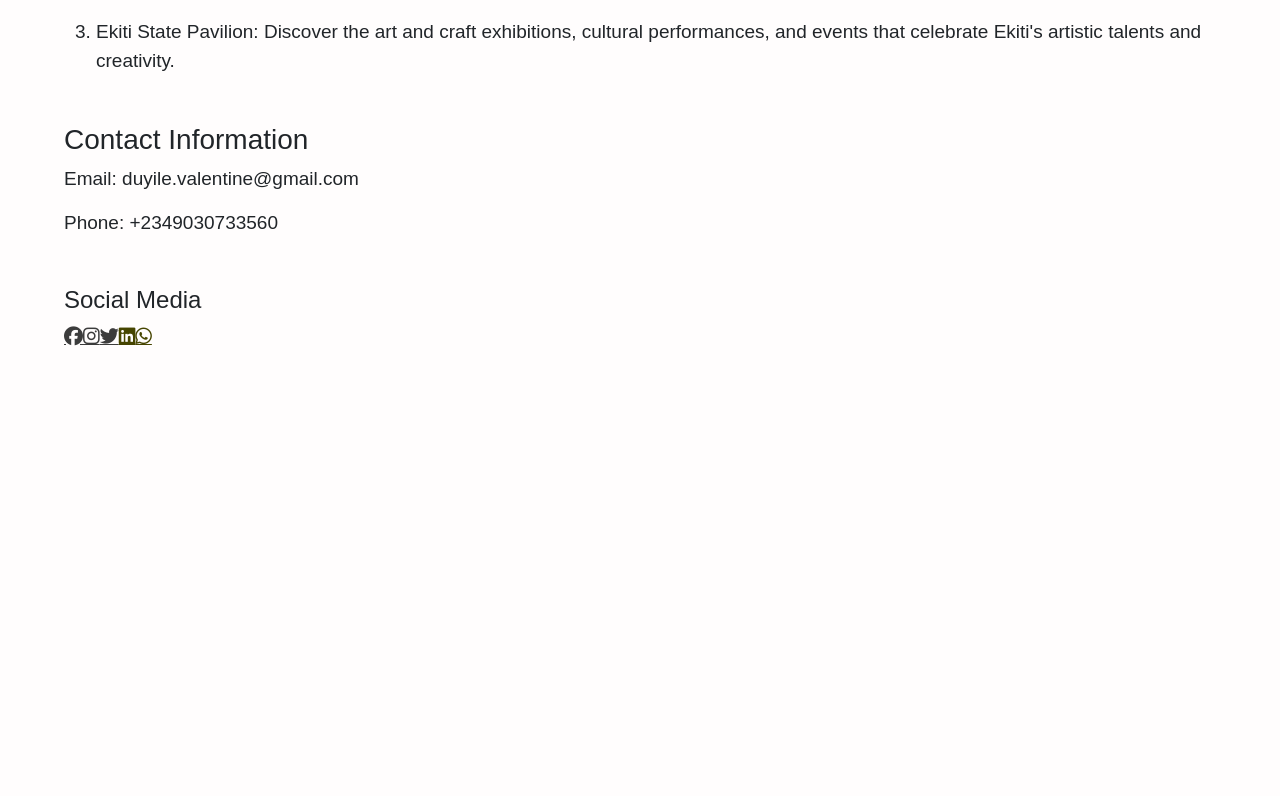
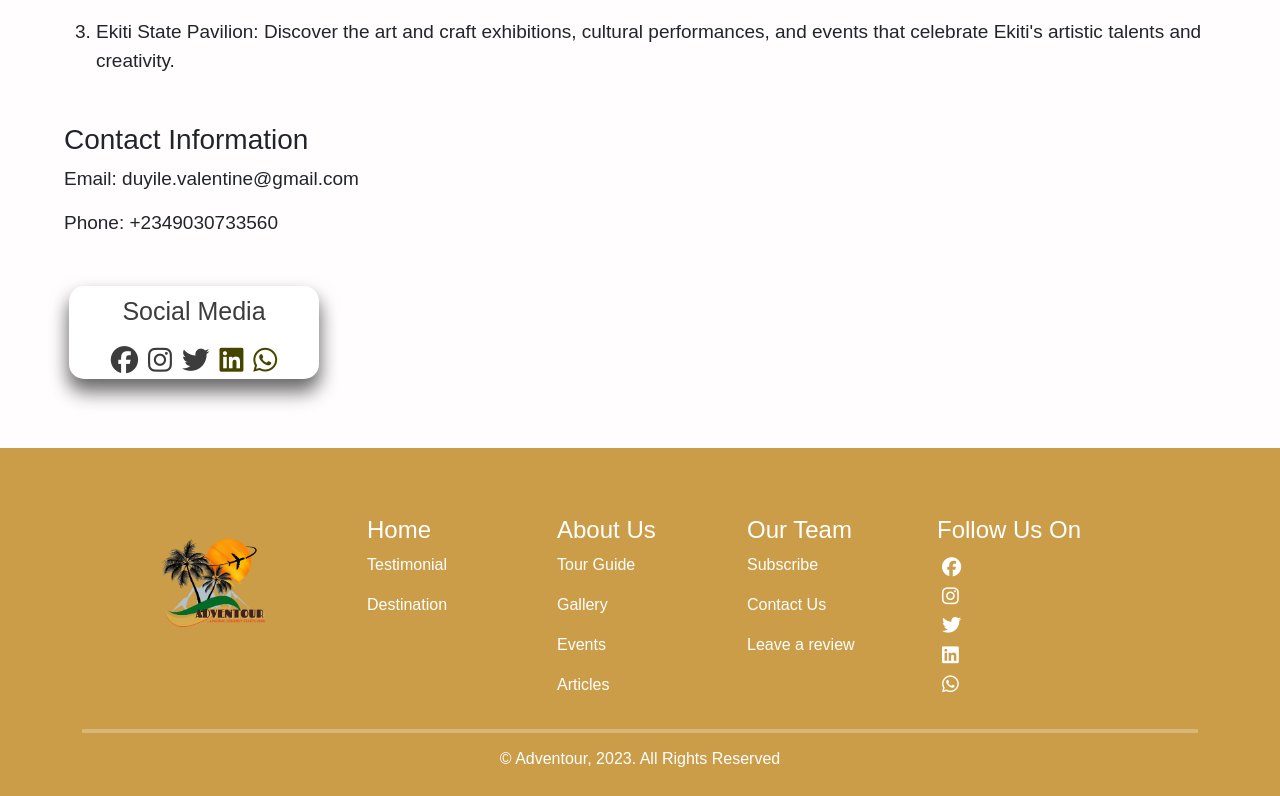
Before and after one commit to Portable-ewaade/adventour, a React (Create React App) app: page /valentine in a window 1280 px wide. Shown: the part 1747-2543 px from the top of the page. Before the commit the page ends 2162 px from the top, so only its background shows below. Built offline with nearby package versions, Linux system fonts and the light colour scheme.

Commit message:
design updated

```diff
--- a/src/App.js
+++ b/src/App.js
@@ -1,6 +1,6 @@
 import './App.css';
 import Navbar from './components/Navbar';
-// import Footer from './components/Footer/Footer';
+import Footer from './components/Footer/Footer';
 import Explore from './pages/Explore';
 import Home from './pages/Home';
 import { BrowserRouter as Router, Routes, Route } from 'react-router-dom';
@@ -37,6 +37,14 @@ function App() {
             <Route path="/ikogosi" element={<IkogosiExplore />} />
             <Route path="/fajuyi" element={<FajuyiExplore />} />
             <Route path='/tour' element={<TourGuide />} />
+            <Route path='/gallery' element={<Gallery />} />
+            <Route path='/arinta' element={<Arinta />} />
+            <Route path='/esacave' element={<EsaCave />} />
+            <Route path='/erinyonigb' element={<ErinAyonigba />} />
+            <Route path='/olosuntahill' element={<OlosuntaHill />} />
+            <Route path='/orolehills' element={<OroleHills />} />
+            <Route path='/babalola' element={<Babalola />} />
+            <Route path='/erodam' element={<EroDam />} />
             <Route path='/vreview' element={<Review />} />
             <Route path='/aboutus' element={<AboutUs/>}/>
             <Route path='/racheal' element={<TourRacheal/>}/>
@@ -47,7 +55,7 @@ function App() {
             <Route path='/valentine' element={<TourValentine/>}/>
           </Routes>
         </div>
-        {/* <Footer /> */}
+        <Footer />
       </div>
     </Router>
   );
--- a/src/components/Footer/Footer.jsx
+++ b/src/components/Footer/Footer.jsx
@@ -1,61 +1,8 @@
-// import React from 'react'
-// import "./Footer.css";
+import React from 'react'
+import "./Footer.css";
 
 const Footer = () => {
   return (
-    // <section>
-    //     <div className='container-fluid footer'>
-    //         <div className="container">
-    //             <div className="row">
-    //                 <div className="col-3 col-sm-2">
-    //                     <img src="../../../assets/adventour.png" className='img-fluid' alt="logo" />
-    //                 </div>
-    //             <div className='col-6 mt-5'>
-    //                     <div className='col-md-2 menu text-white'>
-    //                         <h4><a href="#" className='nav-link'>Home</a></h4>
-
-    //                         <p className="li2t"><a href="/" className='nav-link'>Testimonial</a></p>
-    //                         <p><a href="/"className='nav-link'>Destination</a></p>
-
-    //                     </div>
-    //                     <div className='col-md-2 menu text-white'>
-    //                         <h4><a href="#" className='nav-link'>About Us</a></h4>
-
-    //                         <p><a href="/tour" className='nav-link'>Tour Guide</a></p>
-    //                         <p><a href="#" className='nav-link'>Gallery</a></p>
-    //                         <p className="li2t"><a href="#" className='nav-link'>Events</a></p>
-    //                         <p><a href="#"className='nav-link'>Articles</a></p>
-    //                     </div>
-    //                     <div class="w-100 d-none d-block"></div>
-    //                     <div className='col-md-2 menu text-white'>
-    //                         <h4><a href="#" className='nav-link'>Our Team</a></h4>
-    //                         <p className="li2t"><a href="#" className='nav-link'>Subscribe</a></p>
-    //                         <p><a href="#" className='nav-link'>Contact Us</a></p>
-    //                         <p><a href="/vreview" className='nav-link'>Leave a review</a></p>
-    //                     </div>
-    //                     <div className='col-md-2'>
-    //                         <h4><a href="#" className='nav-link text-white'>Follow Us On</a></h4>
-    //                     <div className="socialmedias">
-    //                         <a href="/" className="fa-brands fa-facebook" style={{color: '#fff'}}></a>
-    //                         <a href="/" className="fa-brands fa-instagram" style={{color: '#fff'}}></a>
-    //                         <a href="/" className="fa-brands fa-twitter" style={{color: '#fff'}}></a>
-    //                         <a href="/" className="fa-brands fa-linkedin" style={{color: '#fff'}}></a>
-    //                         <a href="/" className="fa-brands fa-whatsapp" style={{color: '#fff'}}></a>
-    //                     </div>
-    //                 </div>
-    //             </div>
-    //             <div>
-    //                 <hr class="border border-white border-2 "></hr>
-    //                 <h6 className='rightreserved'>&copy; Adventour, 2023. All Rights Reserved</h6>
-    //             </div>
-    //         </div>
-
-    //         </div>
-    //     </div>
-    // </section>
-
-
-
     <section>
         <div className='container-fluid footer'>
             <div className='container'>
@@ -66,17 +13,17 @@ const Footer = () => {
                     <div className='col-6 col-md-2 menu text-white'>
                         <h4><a href="#" className='nav-link'>Home</a></h4>
 
-//                             <p><a href="/" className='nav-link'>Testimonial</a></p>
-//                             <p><a href="/"className='nav-link'>Destination</a></p>
+                        <p><a href="/" className='nav-link'>Testimonial</a></p>
+                        <p><a href="/"className='nav-link'>Destination</a></p>
 
-//                     </div>
-//                     <div className='col-6 col-md-2 menu text-white'>
-//                         <h4><a href="#" className='nav-link'>About Us</a></h4>
+                    </div>
+                    <div className='col-6 col-md-2 menu text-white'>
+                        <h4><a href="#" className='nav-link'>About Us</a></h4>
 
-                            <p><a href="/tour" className='nav-link'>Tour Guide</a></p>
-                            <p><a href="#" className='nav-link'>Gallery</a></p>
-                            <p><a href="#" className='nav-link'>Events</a></p>
-                            <p><a href="#"className='nav-link'>Articles</a></p>
+                        <p><a href="/tour" className='nav-link'>Tour Guide</a></p>
+                        <p><a href="#" className='nav-link'>Gallery</a></p>
+                        <p><a href="#" className='nav-link'>Events</a></p>
+                        <p><a href="#"className='nav-link'>Articles</a></p>
                     </div>
                     <div class="w-100 d-none d-block"></div>
                     <div className='col-6 col-md-2 menu text-white'>
```
